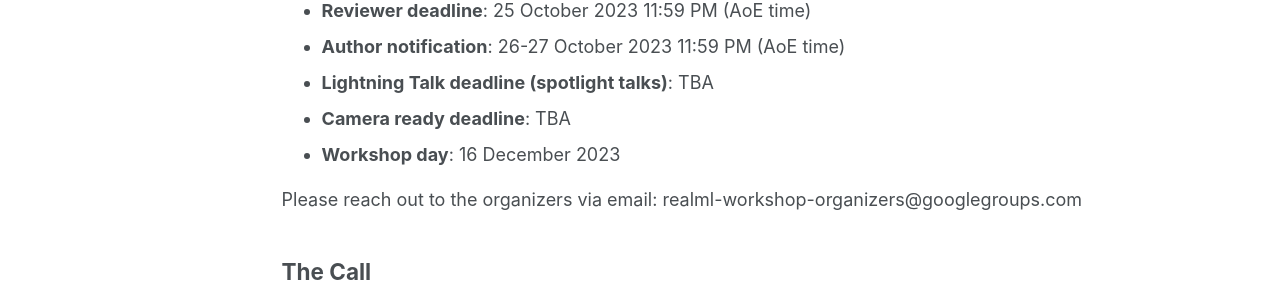
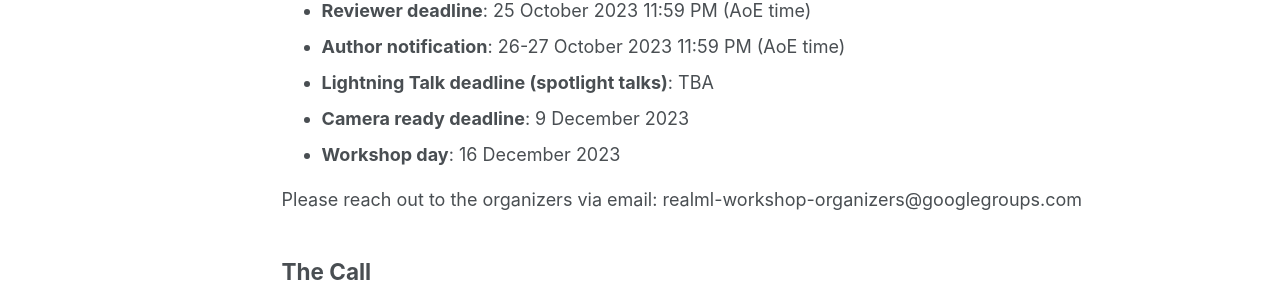
Before and after one commit to realworldml/neurips2023, a Jekyll site: the page built from _pages/cfp.md, in a window 1280 px wide. Shown: the part 311-612 px from the top of the page. Built offline with Jekyll 4.4.1, drawn with Linux system fonts in a browser that asks for light colours.

Commit message:
update cfp page

```diff
--- a/_pages/cfp.md
+++ b/_pages/cfp.md
@@ -13,7 +13,7 @@ Important Dates
 * **Reviewer deadline**: 25 October 2023 11:59 PM (AoE time)
 * **Author notification**: 26-27 October 2023 11:59 PM (AoE time)
 * **Lightning Talk deadline (spotlight talks)**: TBA
-* **Camera ready deadline**: TBA
+* **Camera ready deadline**: 9 December 2023
 * **Workshop day**: 16 December 2023
 
 Please reach out to the organizers via email: realml-workshop-organizers@googlegroups.com
```
